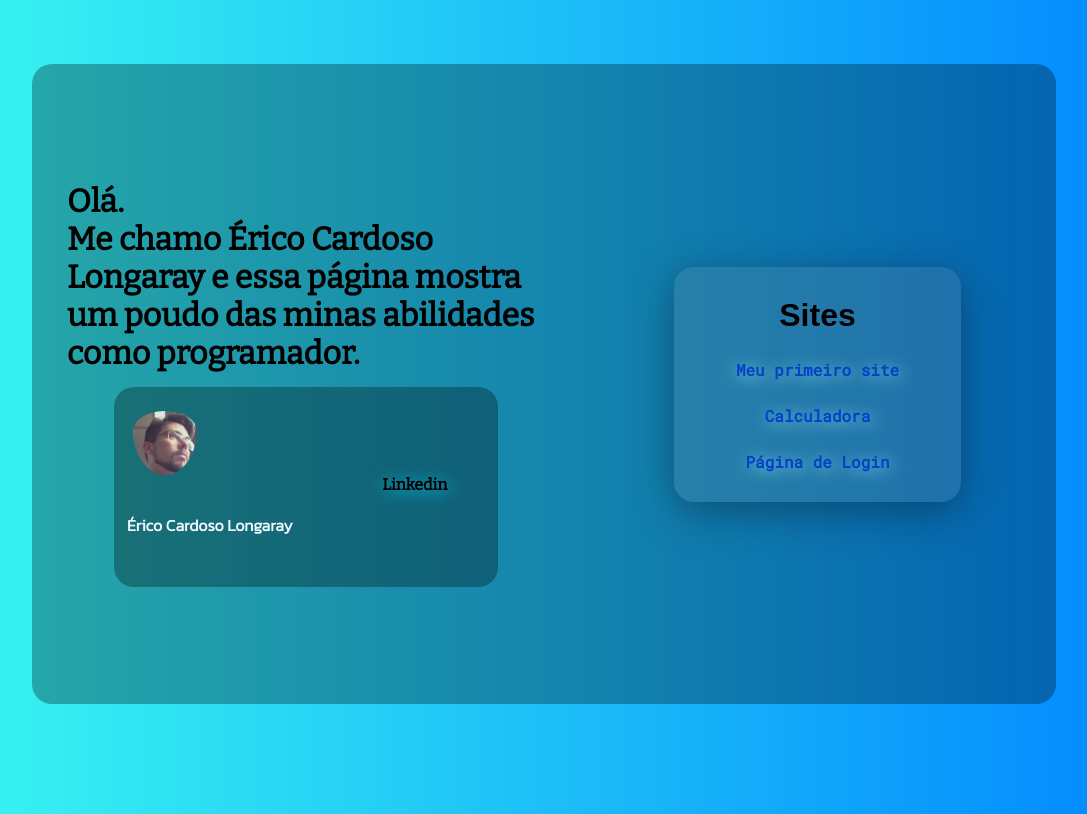
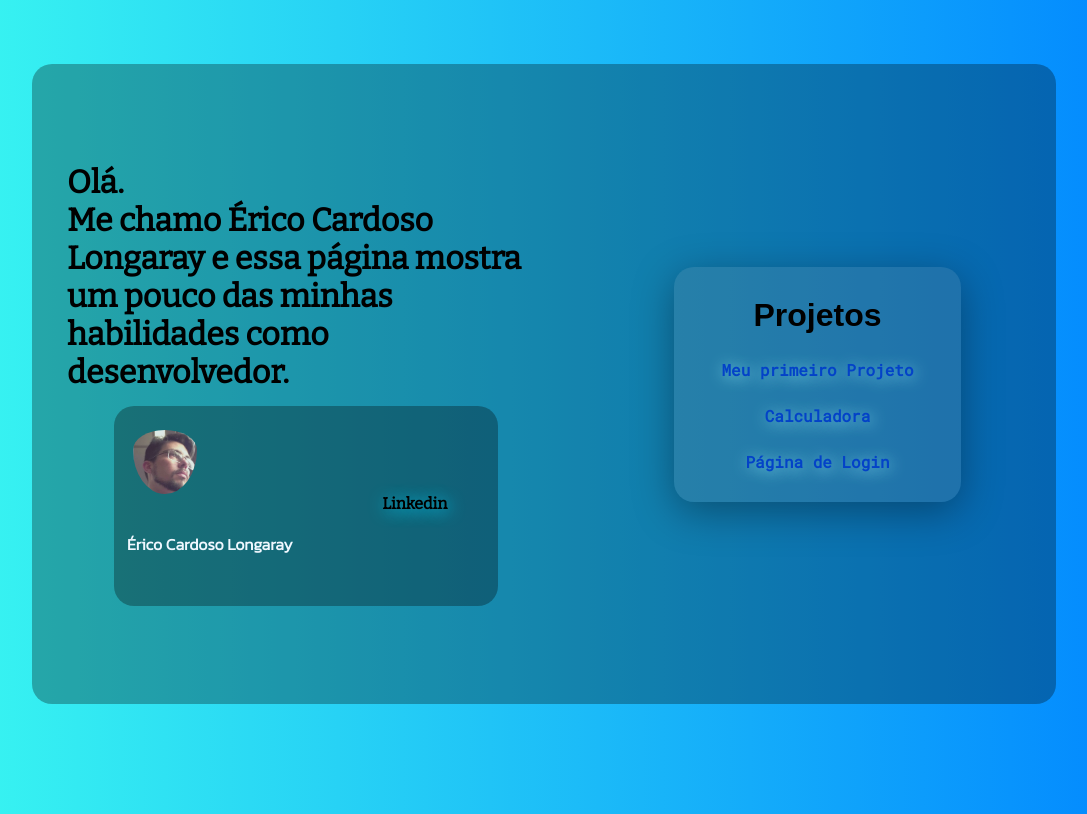
Before and after one commit to elonngaray/portifolio, a plain HTML site: page index.html in a window 1280 px wide. Shown: the whole page, without its empty margins (96-1183 px from the left). Drawn offline with nearby package versions, Linux system fonts and the light colour scheme.

Commit message:
last commmit

```diff
--- a/index.html
+++ b/index.html
@@ -5,13 +5,13 @@
     <meta name="viewport" content="width=device-width, initial-scale=1.0">
     <meta name="description" content="Uma página de portifólio para possiveis empregadores e estudante de programação">
     <link rel="stylesheet" href="style.css">
-    <title>Pagina de Apresentação</title>
+    <title>Página de Apresentação</title>
 </head>
 <body>
     <div class="main">
         <div class="direita">
             <h1>Olá. <br>
-                Me chamo Érico Cardoso Longaray e essa página mostra um poudo das minas abilidades como programador.
+                Me chamo Érico Cardoso Longaray e essa página mostra um pouco das minhas habilidades como desenvolvedor.
             </h1>
             <div class="card">
                 <img src="foto.jpg" alt="">
@@ -23,8 +23,8 @@
         <div class="esquerda">
 
             <div class="dentro-esquerda">
-                <h1>Sites</h1>
-                <a href="https://elonngaray.github.io/trabalho-de-fim-semestre/">Meu primeiro site</a>
+                <h1>Projetos</h1>
+                <a href="https://elonngaray.github.io/trabalho-de-fim-semestre/">Meu primeiro Projeto</a>
                 <a href="https://elonngaray.github.io/calculadora/">Calculadora</a>
                 <a href="https://elonngaray.github.io/login2/">Página de Login</a>
             </div>
```
